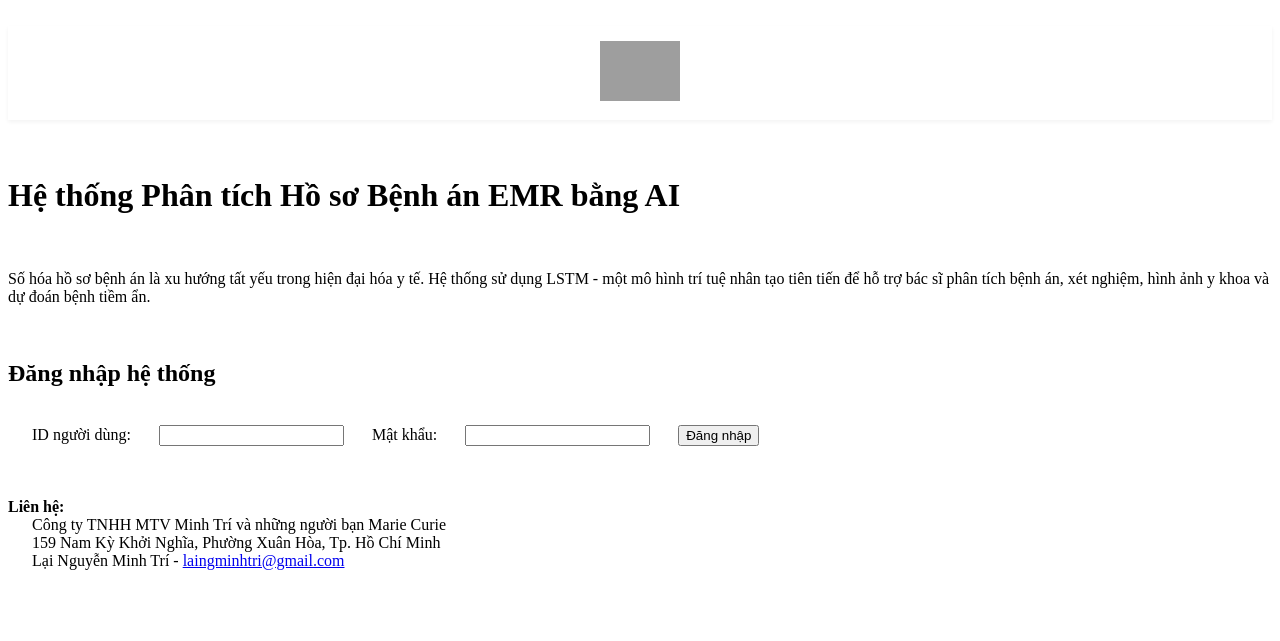
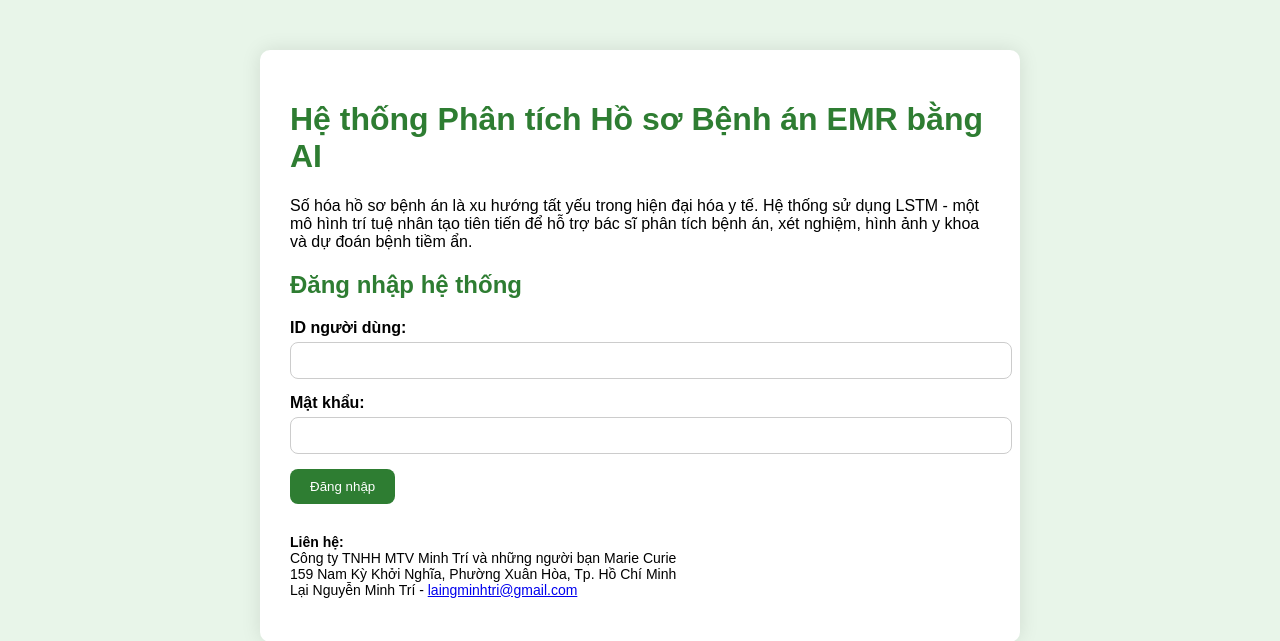
Before and after one commit to minhtriizkooooo-sys/EMR-Analysis, a Flask app: page / in a window 1280 px wide. Shown: the top 641 px of the page. Run offline with Flask 3, Linux system fonts and the light colour scheme; grey boxes are pictures that could not be loaded.

Commit message:
Update index.html

```diff
--- a/templates/index.html
+++ b/templates/index.html
@@ -9,20 +9,6 @@
       background: #e8f5e9;
       margin: 0;
       padding: 0;
-    }
-    .main-header { /* New Header Style */
-        background: #fff; /* White background for header */
-        padding: 15px 0;
-        box-shadow: 0 2px 4px rgba(0,0,0,0.05);
-    }
-    .logo-container { /* New Logo Container Style */
-        max-width: 1200px;
-        margin: 0 auto;
-        text-align: center; /* Center the image */
-    }
-    .logo-container img {
-        height: 60px; /* Adjust height as needed */
-        width: auto;
     }
     .container {
       max-width: 700px;
@@ -64,18 +50,14 @@
   </style>
 </head>
 <body>
-  <!-- NEW HEADER WITH LOGO -->
-    <header class="main-header">
-        <div class="logo-container">
-            <img src="static/Logo_Marie_Curie.png" alt="Logo Marie Curie" onerror="this.onerror=null; this.src='https://placehold.co/150x60/2e7d32/ffffff?text=LOGO'">
-        </div>
-    </header>
+
+
 
     <div class="container">
     <h1>Hệ thống Phân tích Hồ sơ Bệnh án EMR bằng AI</h1>
     <p>Số hóa hồ sơ bệnh án là xu hướng tất yếu trong hiện đại hóa y tế. Hệ thống sử dụng LSTM - một mô hình trí tuệ nhân tạo tiên tiến để hỗ trợ bác sĩ phân tích bệnh án, xét nghiệm, hình ảnh y khoa và dự đoán bệnh tiềm ẩn.</p>
 
-    <h2>Đăng nhập hệ thống </h2>
+    <h2>Đăng nhập hệ thống</h2>
     <form method="POST" action="{{ url_for('login') }}">
       <label for="userID">ID người dùng:</label>
       <input type="text" id="userID" name="userID" required>
```
Lines whose indentation alone changed are shown as unchanged.
